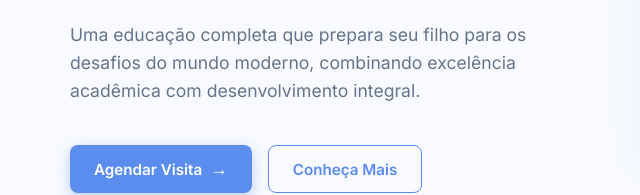
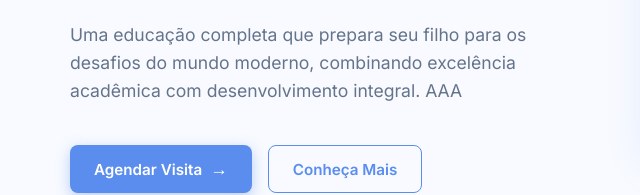
Before and after one commit to Akzin9/buriti-vermelho-landing-page, a plain HTML site: page index.html in a window 1280 px wide. Shown: the part 252-447 px from the top of the page, 26-666 px from the left. Drawn offline with Linux system fonts and the light colour scheme.

Commit message:
testando versionamento

```diff
--- a/index.html
+++ b/index.html
@@ -18,7 +18,7 @@
         <div class="hero-text">
             <p>
                 Uma educação completa que prepara seu filho para os desafios do mundo moderno,
-                combinando excelência acadêmica com desenvolvimento integral.
+                combinando excelência acadêmica com desenvolvimento integral. AAA
             </p>
         </div>
 
```
